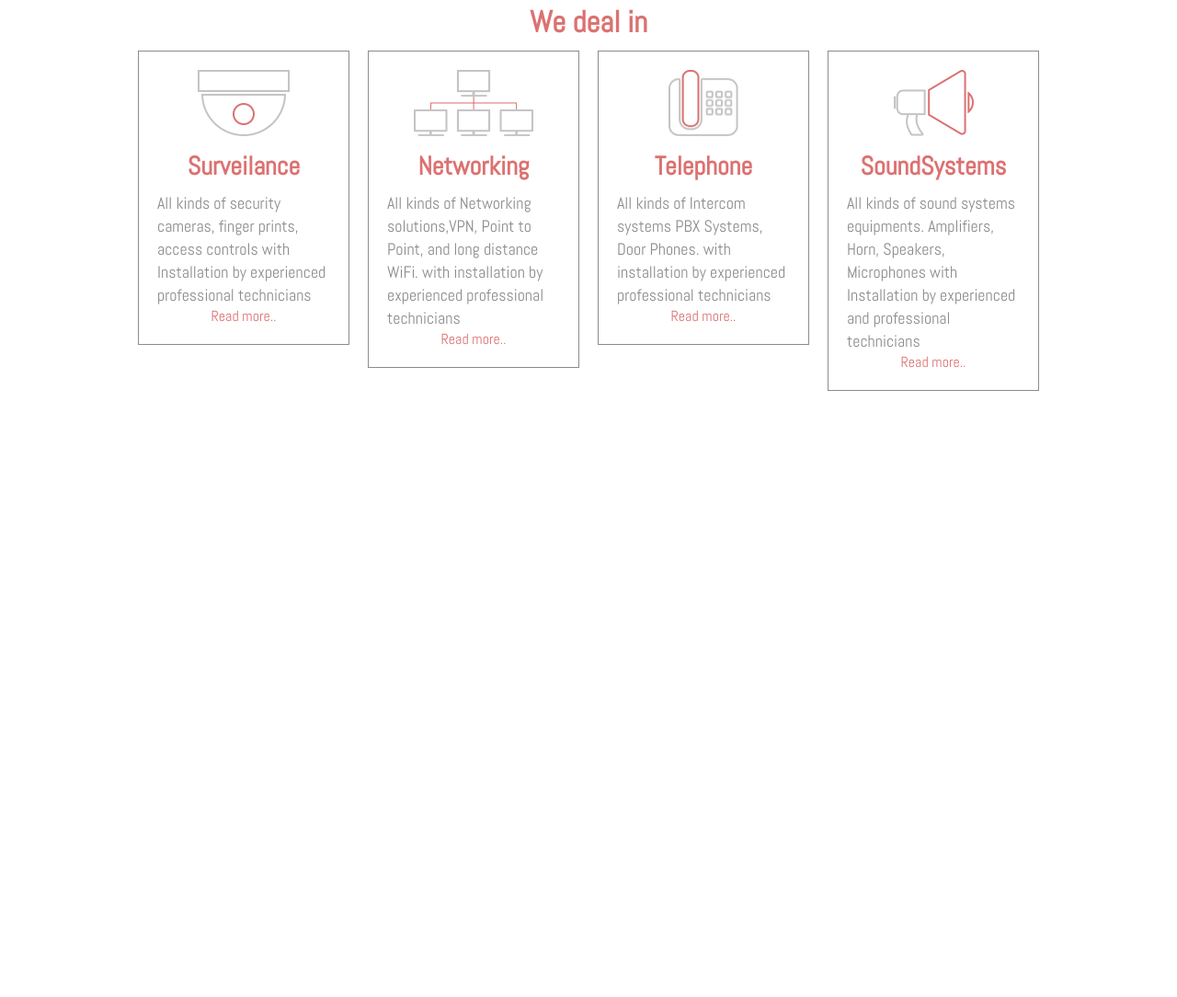
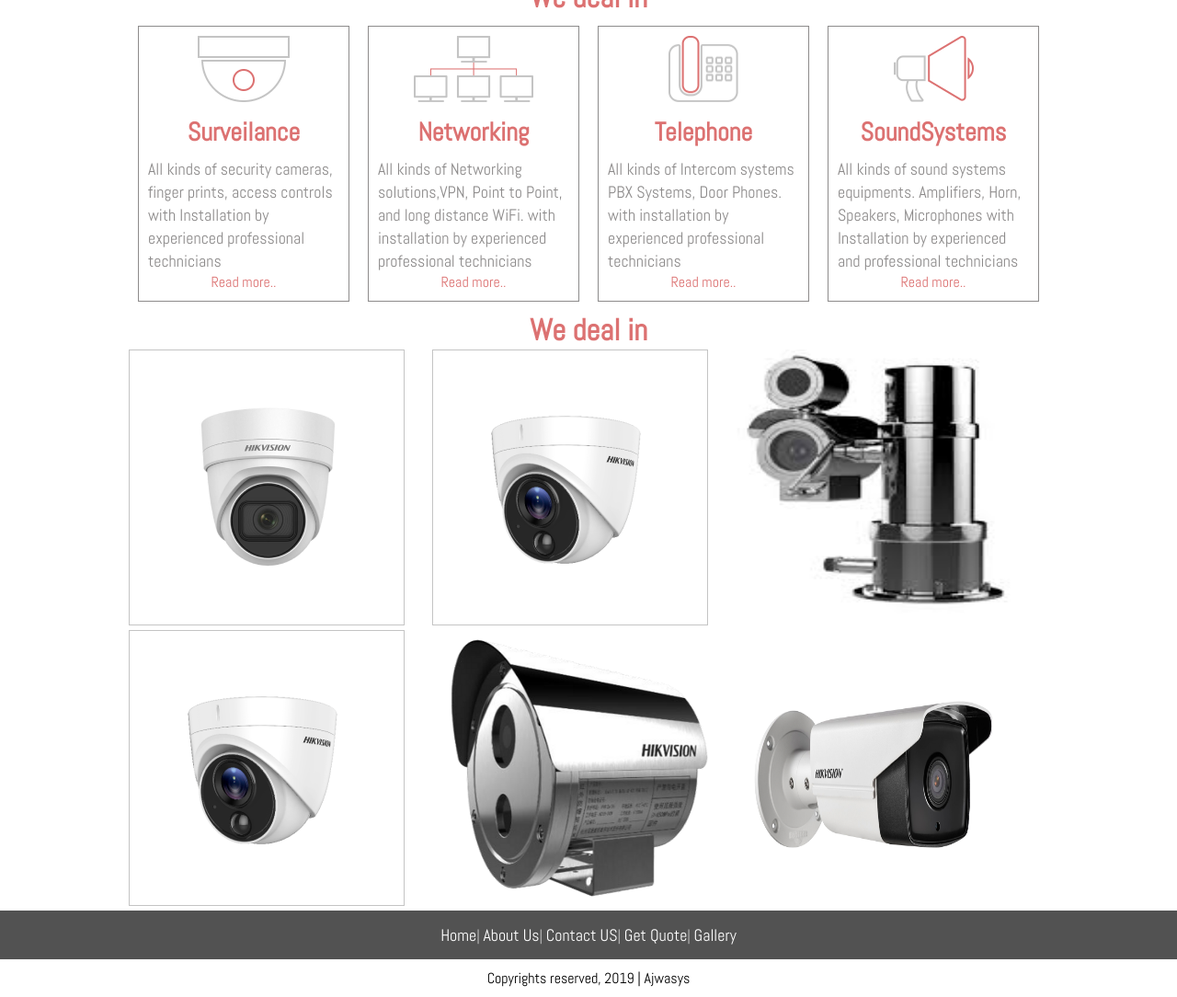
Before and after one commit to abhishekbhute/html_css_assignment, a plain HTML site: page index.html in a window 1280 px wide. Shown: the part 926-2010 px from the top of the page at 92% size. Before the commit the page ends 1361 px from the top, so only its background shows below. Drawn offline with Linux system fonts and the light colour scheme.

Commit message:
css assignment

```diff
--- a/index.html
+++ b/index.html
@@ -22,6 +22,7 @@
             width: 1000px;
         }
         header{
+            position: relative;
             width: 100%;
             display: flex;
             flex-direction: row;
@@ -34,7 +35,6 @@
         .navbar{
             display: flex;
             width: 50%;
-            display: flex;
             justify-content: space-between;
             align-items: center;
             width: 100%;
@@ -118,14 +118,14 @@
         }
         .card {
             width:33%;
+            height: 300px;
             display: flex;
-
             flex-direction: column;
-            justify-content: space-between;
             align-items: center;
             border: 1px solid #8D8B8B;
             padding: 10px;
-            margin: 20px;
+            margin: 10px;
+
 
 
 
@@ -143,12 +143,12 @@
         }
 
         .card1{
-            width:25%;
+            width:26%;
             display: flex;
             flex-direction: column;
             align-items: center;
             border: 1px solid #8D8B8B;
-            padding: 20px;
+            padding: 10px;
             margin: 10px;
             height: auto;
         }
@@ -162,8 +162,49 @@
            border-bottom: 1px solid black;
        }
 
+       .product-container{
+            width: 100%;
+            display: flex;
+            flex-direction: row;
+            flex-wrap: wrap;
+        }
+       .products{
+             width:33%;
+            display: flex;
+            flex-direction: row;
+            flex-wrap: wrap;
+            justify-content: space-between;
+            align-items: center;
 
 
+       }
+       .products img {
+            width: 300px;
+            height: 300px;
+       }
+        footer{
+            width: 100%;
+
+        }
+        footer nav {
+            background: #525252;
+            padding: 15px 0;
+            text-align: center;
+            color: #c4c4c4;
+            }
+      footer nav a {
+          color: white;
+           text-align: center;
+           text-decoration: none;
+           font-size: 18px;
+       }
+       footer nav a:hover{
+           color: #dc7171;
+       }
+       footer  p {
+           text-align: center;
+           padding: 10px 0px;
+       }
     </style>
     <meta charset="UTF-8">
     <meta name="viewport" content="width=device-width, initial-scale=1.0">
@@ -336,6 +377,56 @@
     </div>
 </div>
 
+        <div style="color: #dc7171;font-size: 28px;">
+                <h3>We deal in</h3>
+        </div>
+
+        <div class="container">
+            <div class="product-container">
+                <div class="products">
+                    <div>
+                        <img style="min-width: 100%;max-width: 100%;" src="images/product1.png" alt="SALES">
+                    </div>
+                 </div>
+
+                 <div class="products">
+                    <div>
+                        <img  src="images/product2.png" alt="SALES">
+                    </div>
+                 </div>
+                 <div class="products">
+                    <div>
+                        <img  src="images/product3.png" alt="SALES">
+                    </div>
+                 </div>
+                 <div class="products">
+                    <div>
+                        <img  src="images/product2.png" alt="SALES">
+                    </div>
+                 </div>
+                 <div class="products">
+                    <div>
+                        <img  src="images/product5.png" alt="SALES">
+                    </div>
+                 </div>
+                 <div class="products">
+                    <div>
+                        <img  src="images/product6.png" alt="SALES">
+                    </div>
+                 </div>
+            </div>
+        </div>
+
+        <footer>
+
+            <nav>
+                <a href="">Home</a>|
+                <a href="">About Us</a>|
+                <a href="">Contact US</a>|
+                <a href="">Get Quote</a>|
+                <a href="">Gallery</a>
+            </nav>
+            <p>Copyrights reserved, 2019 | Ajwasys</p>
 
 
 </body>
```
Also changed, not shown: images/product1.png (added), images/product2.png (added), images/product3.png (added), images/product4.jpg (added), images/product5.png (added), images/product6.png (added).
